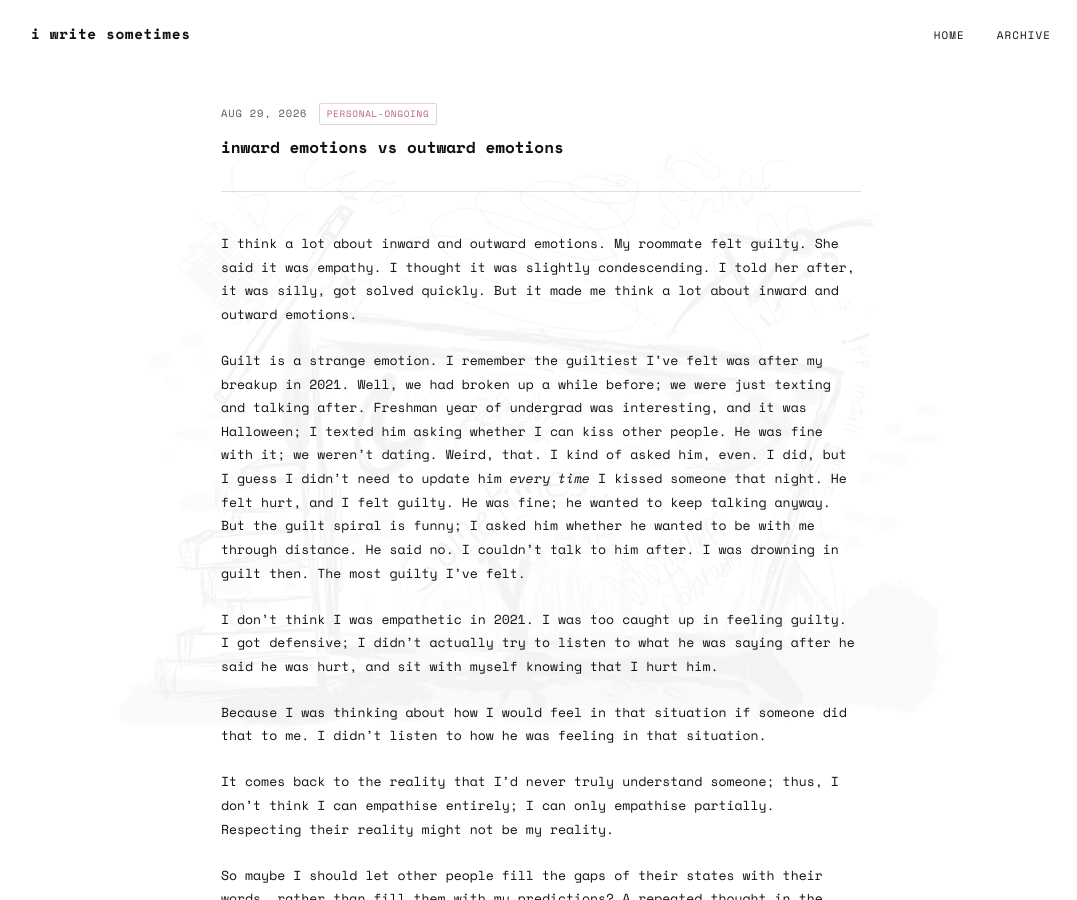
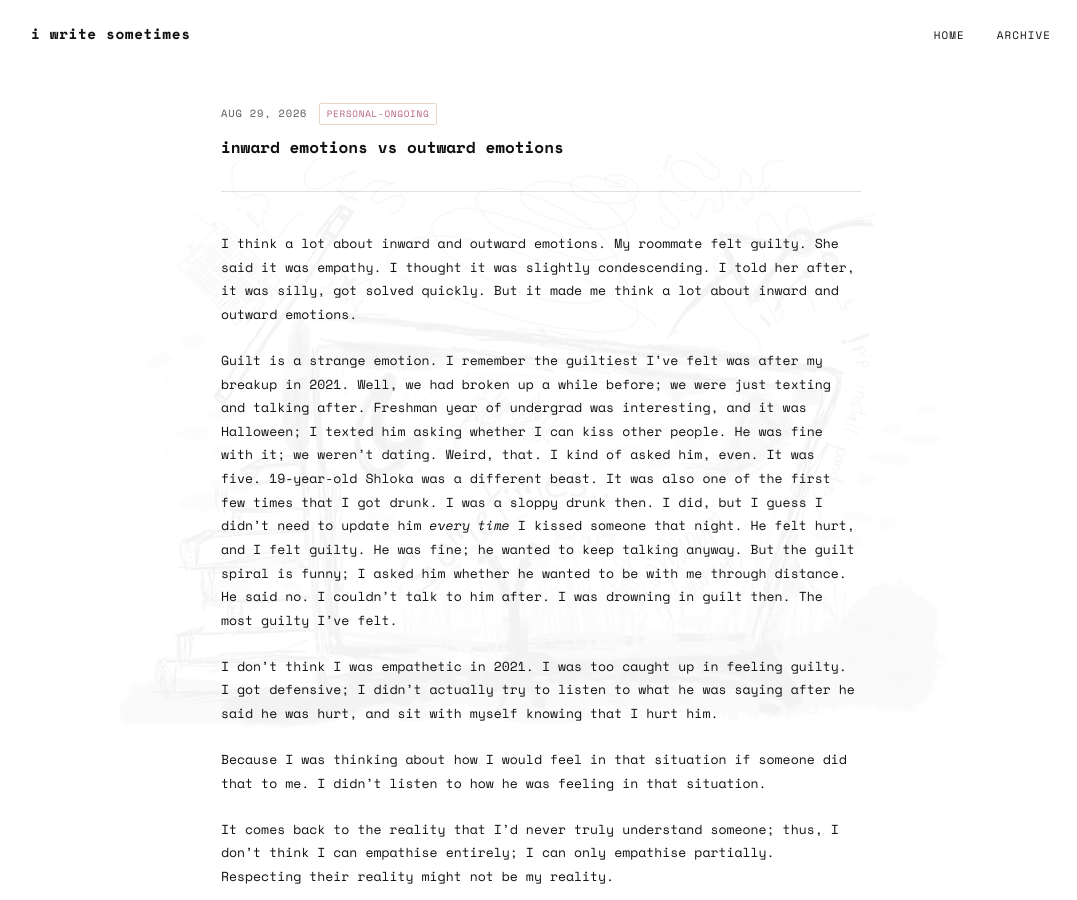
Before and after one commit to shlokamohanty/i-write-sometimes, a Jekyll site: the page built from _posts/2026-08-29-inward-outward.md, in a window 1280 px wide and 900 px high. Shown: the whole window, without its empty margins (99-1176 px from the left). Built offline with Jekyll 4.4.1, drawn with Linux system fonts in a browser that asks for light colours; some web fonts are replaced.

Commit message:
Update 2026-08-29-inward-outward.md

```diff
--- a/_posts/2026-08-29-inward-outward.md
+++ b/_posts/2026-08-29-inward-outward.md
@@ -8,7 +8,7 @@ tags: personal-ongoing
 
 I think a lot about inward and outward emotions. My roommate felt guilty. She said it was empathy. I thought it was slightly condescending. I told her after, it was silly, got solved quickly. But it made me think a lot about inward and outward emotions.
 
-Guilt is a strange emotion. I remember the guiltiest I've felt was after my breakup in 2021. Well, we had broken up a while before; we were just texting and talking after. Freshman year of undergrad was interesting, and it was Halloween; I texted him asking whether I can kiss other people. He was fine with it; we weren't dating. Weird, that. I kind of asked him, even. I did, but I guess I didn't need to update him *every time* I kissed someone that night. He felt hurt, and I felt guilty. He was fine; he wanted to keep talking anyway. But the guilt spiral is funny; I asked him whether he wanted to be with me through distance. He said no. I couldn't talk to him after. I was drowning in guilt then. The most guilty I've felt.
+Guilt is a strange emotion. I remember the guiltiest I've felt was after my breakup in 2021. Well, we had broken up a while before; we were just texting and talking after. Freshman year of undergrad was interesting, and it was Halloween; I texted him asking whether I can kiss other people. He was fine with it; we weren't dating. Weird, that. I kind of asked him, even. It was five. 19-year-old Shloka was a different beast. It was also one of the first few times that I got drunk. I was a sloppy drunk then. I did, but I guess I didn't need to update him *every time* I kissed someone that night. He felt hurt, and I felt guilty. He was fine; he wanted to keep talking anyway. But the guilt spiral is funny; I asked him whether he wanted to be with me through distance. He said no. I couldn't talk to him after. I was drowning in guilt then. The most guilty I've felt.
 
 I don't think I was empathetic in 2021. I was too caught up in feeling guilty. I got defensive; I didn’t actually try to listen to what he was saying after he said he was hurt, and sit with myself knowing that I hurt him.
 
```
